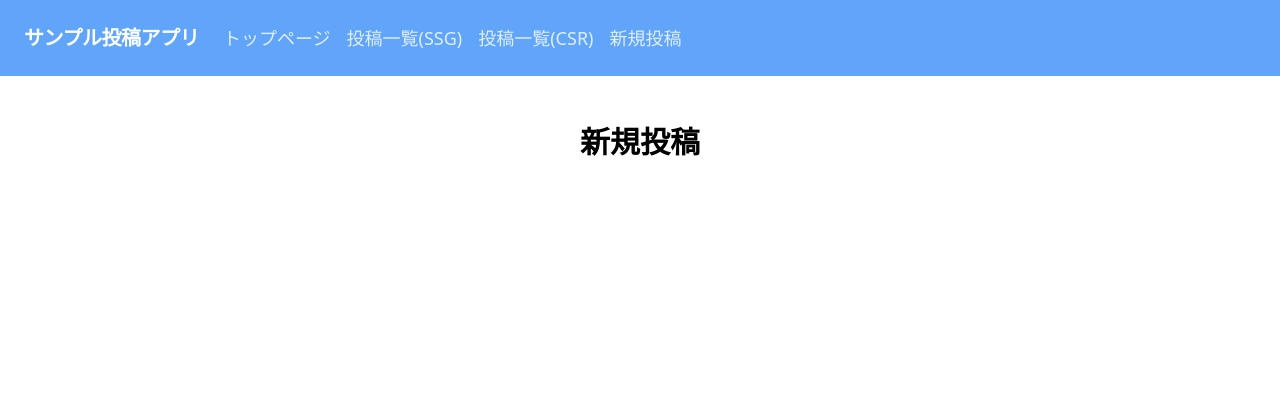
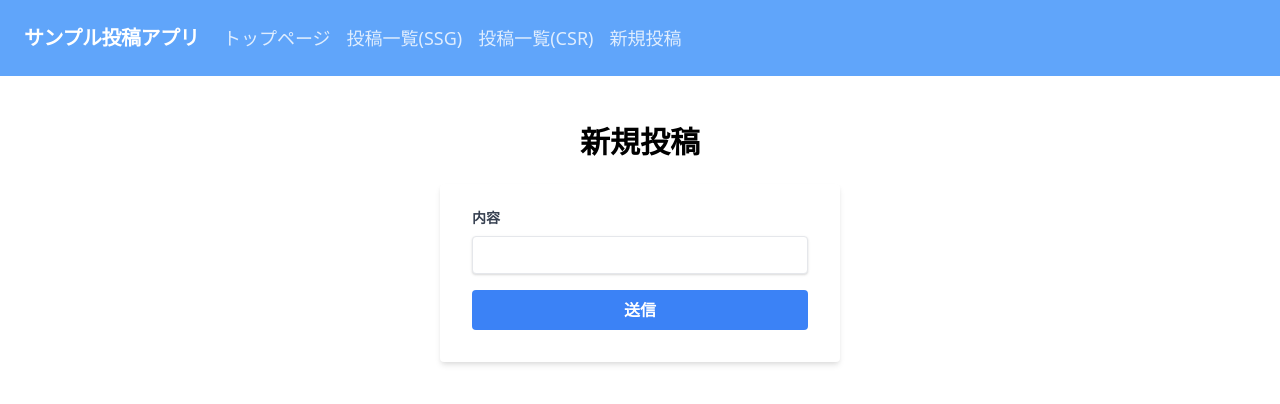
Before and after one commit to s10aim/user-posts-front, a Next.js app: page /new in a window 1280 px wide. Shown: the top 404 px of the page. Built offline with nearby package versions, Linux system fonts and the light colour scheme.

Commit message:
フォームの枠を実装

```diff
--- /dev/null
+++ b/src/components/SubmitPost.tsx
@@ -0,0 +1,26 @@
+const SubmitPost: React.FC = () => {
+  return (
+    <form className="bg-white shadow-md rounded px-8 pt-6 pb-8 mb-4">
+      <div className="mb-4">
+        <label className="block text-gray-700 text-sm font-bold mb-2" htmlFor="post-body">
+          内容
+        </label>
+        <input
+          className="shadow appearance-none border rounded w-full py-2 px-3 text-gray-700 leading-tight duration-300 focus:outline-none focus:ring"
+          id="post-body"
+          type="text"
+        />
+      </div>
+      <div>
+        <button
+          type="submit"
+          className="bg-blue-500 hover:bg-blue-700 text-white font-bold py-2 px-4 w-full rounded duration-300 focus:outline-none"
+        >
+          送信
+        </button>
+      </div>
+    </form>
+  )
+}
+
+export { SubmitPost }
--- a/src/pages/new.tsx
+++ b/src/pages/new.tsx
@@ -1,5 +1,7 @@
 import type { NextPage } from 'next'
 import { MetaHead } from '../components/MetaHead'
+
+import { SubmitPost } from '../components/SubmitPost'
 
 const New: NextPage = () => {
   const title = '新規投稿'
@@ -9,6 +11,7 @@
 
       <main>
         <h1>{title}</h1>
+        <SubmitPost />
       </main>
     </div>
   )
```
